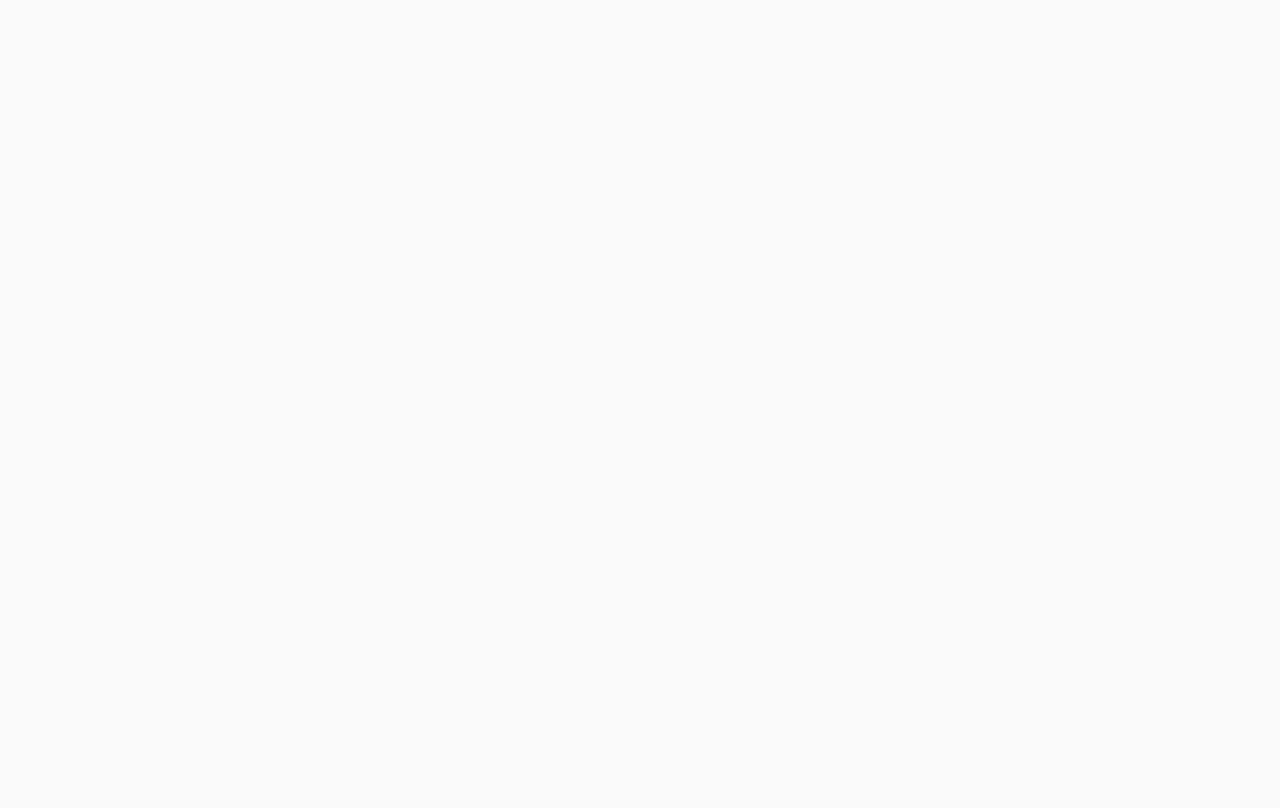
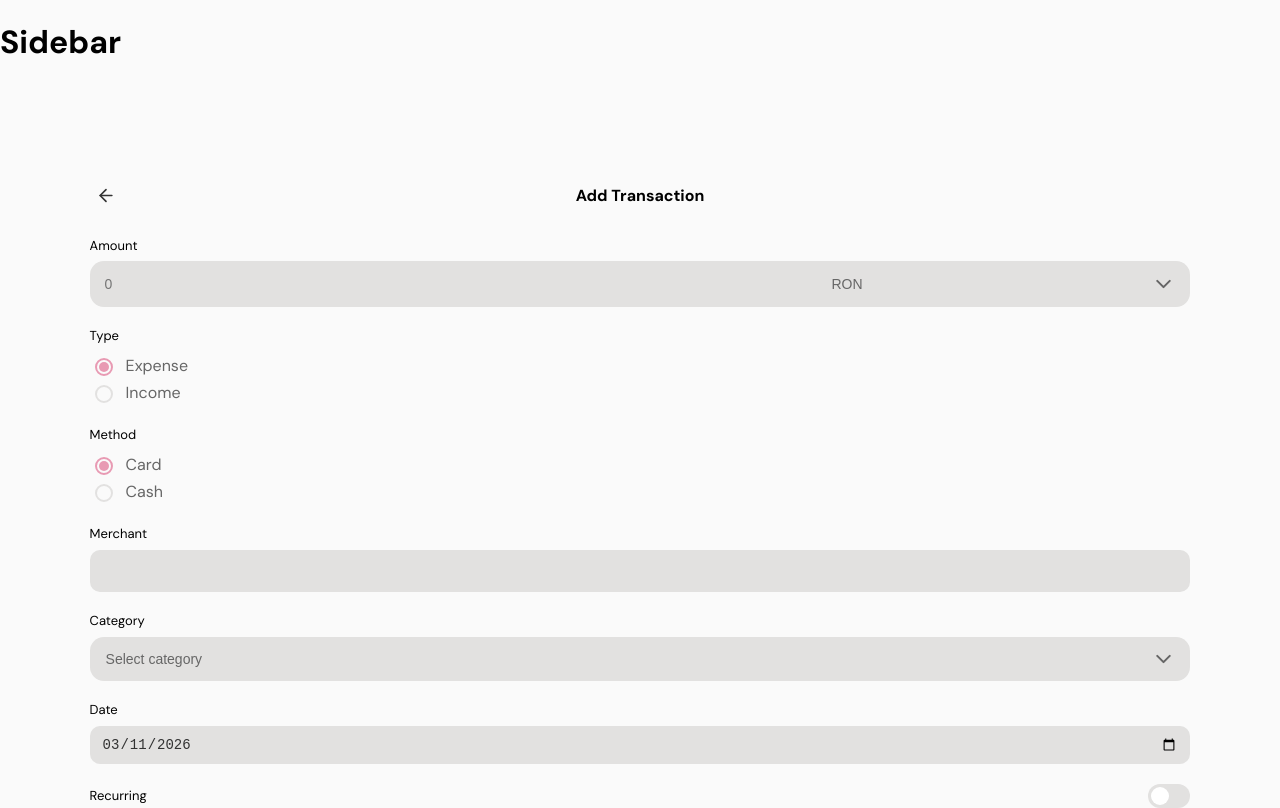
Before and after one commit to mirelalexy/blossom, a React (Vite) app in the folder frontend/: page /edit-transaction/1 in a window 1280 px wide. Before the commit this address had no page. Shown: the top 808 px of the page. Built offline with nearby package versions, Linux system fonts and the light colour scheme.

Commit message:
feat(transactions): add edit transaction functionality

```diff
--- a/frontend/src/App.jsx
+++ b/frontend/src/App.jsx
@@ -54,6 +54,14 @@ function App() {
               }
             />
             <Route
+              path="/edit-transaction/:id"
+              element={
+                <AppLayout>
+                  <AddTransaction />
+                </AppLayout>
+              }
+            />
+            <Route
               path="/goals"
               element={
                 <AppLayout>
--- a/frontend/src/pages/AddTransaction.jsx
+++ b/frontend/src/pages/AddTransaction.jsx
@@ -2,7 +2,7 @@ import Button from "../components/ui/Button"
 import Input from "../components/forms/Input"
 import Select from "../components/forms/Select"
 import { useState } from "react"
-import { useNavigate } from "react-router-dom"
+import { useNavigate, useParams } from "react-router-dom"
 import PageHeader from "../components/ui/PageHeader"
 import RadioGroup from "../components/forms/RadioGroup"
 
@@ -18,11 +18,16 @@ import { useTransactions } from "../store/TransactionStore"
 function AddTransaction() {
     const navigate = useNavigate()
 
-    const { addTransaction } = useTransactions()
+    const { id } = useParams()
+
+    const { transactions, addTransaction, updateTransaction } = useTransactions()
+
+    const existingTransaction = transactions.find(t => t.id === Number(id))
 
     const today = new Date().toISOString().split("T")[0]
 
-    const [formData, setFormData] = useState({
+    const [formData, setFormData] = useState(
+        existingTransaction || {
         amount: "",
         currency: "RON",
         type: "Expense",
@@ -51,7 +56,7 @@ function AddTransaction() {
         const transactionDate = new Date(year, month - 1, day)
 
         const newTransaction = {
-            id: Date.now(),
+            id: existingTransaction ? existingTransaction.id : Date.now(),
             amount: Number(formData.amount),
             currency: formData.currency,
             type: formData.type,
@@ -77,8 +82,13 @@ function AddTransaction() {
                 : null
         }
 
-        addTransaction(newTransaction)
         console.log(newTransaction)
+
+        if(existingTransaction) {
+            updateTransaction(newTransaction)
+        } else {
+            addTransaction(newTransaction)
+        }
 
         navigate("/transactions")
     }
@@ -94,7 +104,7 @@ function AddTransaction() {
     return (
         <div className="add-transaction-layout">
             <div className="add-transaction-content">
-                <PageHeader title="Add Transaction"></PageHeader>
+                <PageHeader title={existingTransaction ? "Edit Transaction" : "Add Transaction"}></PageHeader>
 
                 <form className="add-transaction-form" onSubmit={handleSubmit}>
                     {/* Amount and Currency */}
--- a/frontend/src/pages/TransactionDetails.jsx
+++ b/frontend/src/pages/TransactionDetails.jsx
@@ -30,6 +30,10 @@ function TransactionDetails() {
 
         deleteTransaction(transaction.id)
         navigate("/transactions")
+    }
+
+    function handleEdit() {
+        navigate(`/edit-transaction/${transaction.id}`)
     }
 
     return (
@@ -71,7 +75,7 @@ function TransactionDetails() {
                     )}
 
                     <div className="transaction-actions">
-                        <Button>Edit</Button>
+                        <Button onClick={handleEdit}>Edit</Button>
                         <Button onClick={handleDelete}>Delete</Button>
                     </div>
                 </div>
--- a/frontend/src/store/TransactionStore.jsx
+++ b/frontend/src/store/TransactionStore.jsx
@@ -18,12 +18,20 @@ export function TransactionsProvider({ children }) {
         setTransactions(prev => prev.filter(t => t.id !== id))
     }
 
+    function updateTransaction(transaction) {
+        setTransactions(prev =>
+            prev.map(t =>
+                t.id === transaction.id ? transaction : t
+            )
+        )
+    }
+
     useEffect(() => {
         localStorage.setItem("transactions", JSON.stringify(transactions))
     }, [transactions])
 
     return (
-        <TransactionsContext.Provider value={{ transactions, addTransaction, deleteTransaction }}>
+        <TransactionsContext.Provider value={{ transactions, addTransaction, deleteTransaction, updateTransaction }}>
             {children}
         </TransactionsContext.Provider>
     )
```
